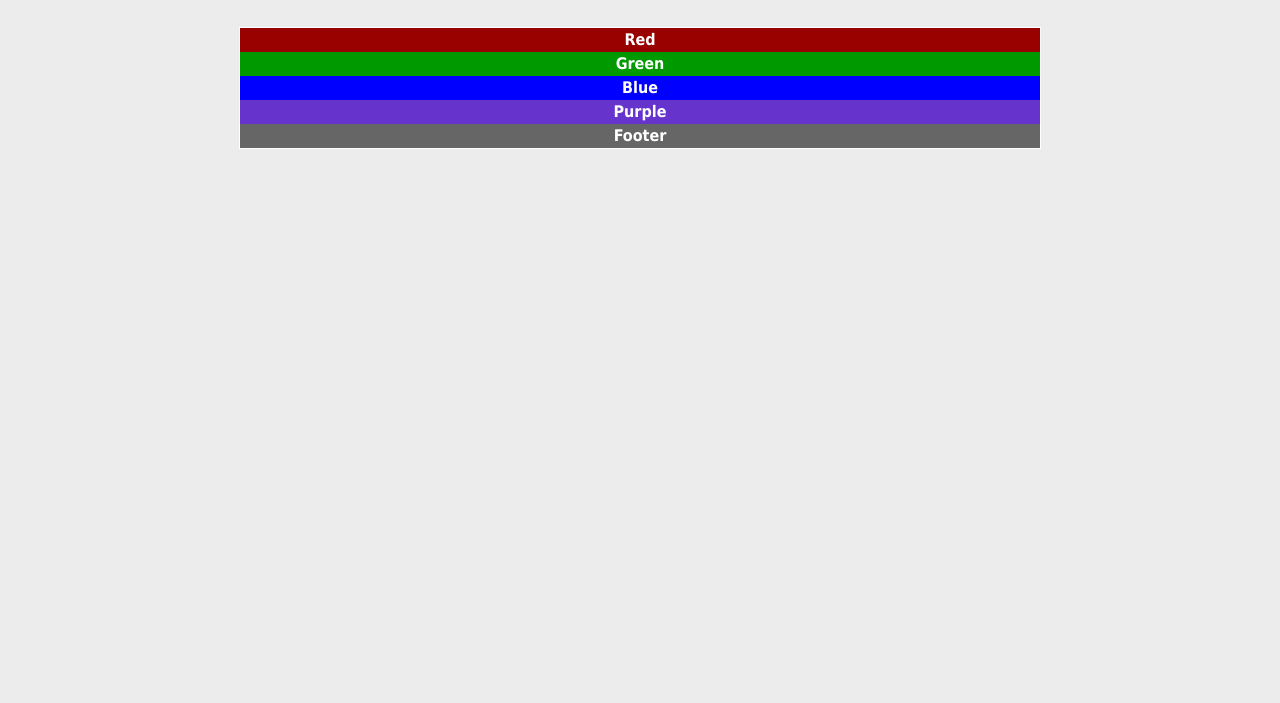
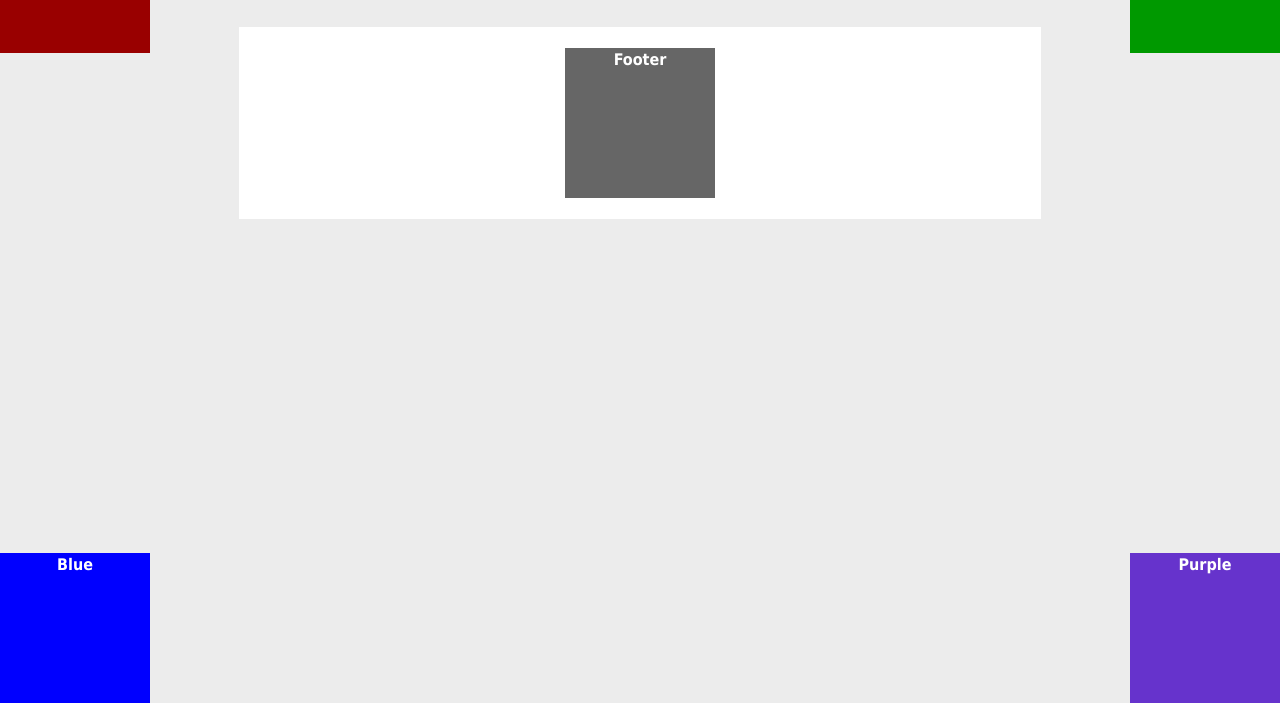
Before and after one commit to alittlefield1988/it-amethyst, a plain HTML site: page positioning-lab/absolute-1.html in a window 1280 px wide. Shown: the part 97-800 px from the top of the page. Drawn offline with Linux system fonts and the light colour scheme.

Commit message:
Positioning Lab

```diff
--- a/positioning-lab/absolute-1.html
+++ b/positioning-lab/absolute-1.html
@@ -16,7 +16,7 @@ body {
 	text-align: center;
 	line-height: 24px;
 }
-#wrapper {
+.wrapper {
 	background-color: #FFF;
 	border-top-width: 1px;
 	border-right-width: 1px;
@@ -30,20 +30,43 @@ body {
 	margin-right: auto;
 	margin-left: auto;
 }
-#red {
+.red {
 	background-color: #900;
+	width:150px;
+	height:150px;
+	position:absolute;
+	top:0;
+	left:0;
 }
-#green {
+.green {
 	background-color: #090;
+	width:150px;
+	height:150px;
+	position:absolute;
+	top:0;
+	right:0;
 }
-#blue {
+.blue {
 	background-color: #00F;
+	width:150px;
+	height:150px;
+	position:absolute;
+	bottom:0;
+	left:0;
 }
-#purple {
+.purple {
 	background-color: #63C;
+	width:150px;
+	height:150px;
+	position:absolute;
+	bottom:0;
+	right:0;
 }
-#footer {
+.footer {
 	background-color: #666;
+	width:150px;
+	height:150px;
+	margin: 20px auto;
 }
 h1 {
 	color: #000;
@@ -55,12 +78,12 @@ h1 {
 
 <body>
 <h1>Absolute 1</h1>
-<div id="wrapper">
-  <div id="red">Red</div>
-  <div id="green">Green</div>
-  <div id="blue">Blue</div>
-  <div id="purple">Purple</div>
-  <div id="footer">Footer</div>
+<div class="wrapper">
+  <div class="red">Red</div>
+  <div class="green">Green</div>
+  <div class="blue">Blue</div>
+  <div class="purple">Purple</div>
+  <div class="footer">Footer</div>
 </div>
 </body>
 </html>
```
Also changed, not shown: positioning-lab/absolute-2.html (+20 -0 lines), positioning-lab/float-1.html (+9 -9 lines), positioning-lab/float-2.html (+22 -4 lines).
